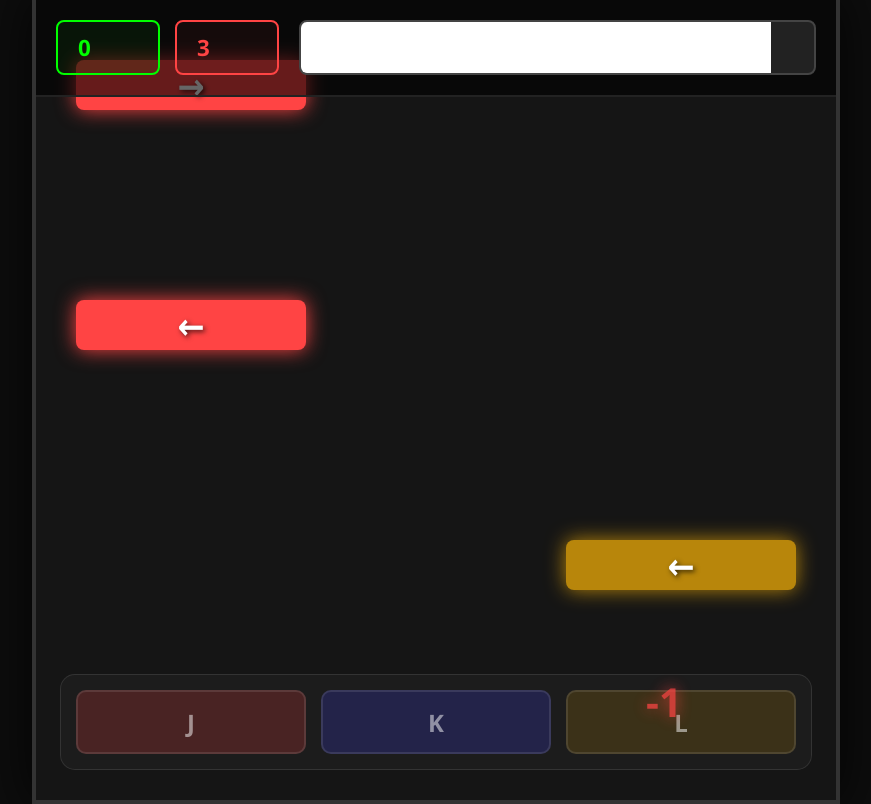
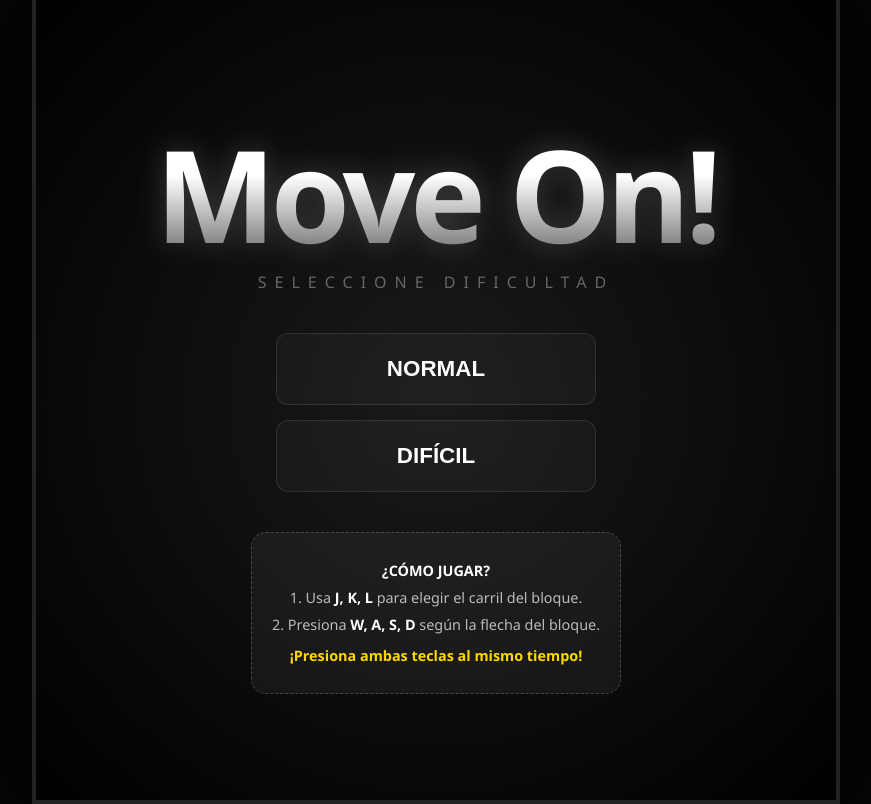
Before and after one commit to acabrera13/moveOn, a plain HTML site: page index.html in a window 1280 px wide. Shown: the whole page, without its empty margins (204-1075 px from the left). Drawn offline with Linux system fonts and the light colour scheme.

Commit message:
Terminado version web

```diff
--- a/index.html
+++ b/index.html
@@ -3,24 +3,49 @@
 <head>
     <meta charset="UTF-8">
     <meta name="viewport" content="width=device-width, initial-scale=1.0">
-    <title>Juego de Ritmo y Coordinación</title>
+    <title>MoveOn - Rhythm Game</title>
     <link rel="stylesheet" href="style.css">
 </head>
 <body>
 
     <div id="game-area">
+       <div id="start-menu">
+            <h1 class="game-title">Move On!</h1>
+            <p class="select-text">SELECCIONE DIFICULTAD</p>
+
+            <div class="difficulty-buttons">
+                <button class="btn-difficulty btn-normal" onclick="setDifficulty('normal')">NORMAL</button>
+                <button class="btn-difficulty btn-dificil" onclick="setDifficulty('dificil')">DIFÍCIL</button>
+            </div>
+
+            <div class="game-instructions">
+                <p><strong>¿CÓMO JUGAR?</strong></p>
+                <p>1. Usa <strong>J, K, L</strong> para elegir el carril del bloque.</p>
+                <p>2. Presiona <strong>W, A, S, D</strong> según la flecha del bloque.</p>
+                <p class="inst-highlight">¡Presiona ambas teclas al mismo tiempo!</p>
+            </div>
+        </div>
+
         <div id="top-interface">
             <div id="stats-container">
-                <div class="stat-item"><span id="score-correct">0</span></div>
-                <div class="stat-item"><span id="score-wrong">0</span></div>
+                <div id="score-correct" class="stat-item">0</div>
+                <div id="score-wrong" class="stat-item">0</div>
             </div>
 
-            <div id="timer-container">
-                <div id="timer-bar"></div>
+            <div id="timer-wrapper">
+                <div id="timer-container">
+                    <div id="timer-bar"></div>
+                    <div id="timer-text">0s</div>
+                </div>
+                <button id="btn-surrender" title="Rendirse">
+                    <span class="emoji-icon">✋</span>
+                </button>
             </div>
         </div>
 
         <div id="blocks-container"></div>
+
+        <div id="final-countdown" style="display: none;"></div>
 
         <div id="bottom-bars-container">
             <div class="bottom-bar bar-red">J</div>
@@ -29,9 +54,12 @@
         </div>
 
         <div id="modal-gameover">
-            <h1>GAME OVER</h1>
-            <p id="final-stats"></p>
-            <button id="btn-restart">Reintentar</button>
+            <h1>ESTADO</h1>
+            <div id="final-stats"></div>
+            <div class="modal-buttons">
+                <button id="btn-next-level" style="display: none;">SIGUIENTE NIVEL</button>
+                <button id="btn-restart">VOLVER AL MENÚ</button>
+            </div>
         </div>
     </div>
 
--- a/script.js
+++ b/script.js
@@ -1,37 +1,54 @@
-const totalTime = 60 * 1000;
-const maxErrors = 15;
 let startTime, animationFrameId, blockInterval;
 let correct = 0, wrong = 0;
 let keysPressed = {};
+let currentLevel = 1;
+let currentDifficulty = 'normal';
+
+const levelsConfig = {
+    normal: [
+        { level: 1, time: 30000,  errors: 15, speed: 5, spawn: 850 },
+        { level: 2, time: 45000,  errors: 13, speed: 6, spawn: 750 },
+        { level: 3, time: 60000,  errors: 10, speed: 7, spawn: 650 }
+    ],
+    dificil: [
+        { level: 1, time: 60000,  errors: 10, speed: 9,  spawn: 550 },
+        { level: 2, time: 90000,  errors: 8,  speed: 10, spawn: 450 },
+        { level: 3, time: 120000, errors: 5,  speed: 11, spawn: 400 }
+    ]
+};
 
 const timerBar = document.getElementById('timer-bar');
+const timerText = document.getElementById('timer-text');
+const finalCountdown = document.getElementById('final-countdown');
 const modal = document.getElementById('modal-gameover');
-const modalTitle = modal.querySelector('h1');
+const startMenu = document.getElementById('start-menu');
 const blocksContainer = document.getElementById('blocks-container');
 const scoreCorrectDisplay = document.getElementById('score-correct');
 const scoreWrongDisplay = document.getElementById('score-wrong');
 const finalStats = document.getElementById('final-stats');
+const btnNext = document.getElementById('btn-next-level');
 const btnRestart = document.getElementById('btn-restart');
+const btnSurrender = document.getElementById('btn-surrender');
 
-const arrowSymbols = ['↑', '↓', '←', '→'];
-const lanes = [
-    { key: 'j', x: 40, color: '#ff4444', class: 'bar-red' },
-    { key: 'k', x: 285, color: '#4444ff', class: 'bar-blue' },
-    { key: 'l', x: 530, color: '#b8860b', class: 'bar-yellow' }
-];
+function setDifficulty(diff) {
+    currentDifficulty = diff;
+    currentLevel = 1;
+    startMenu.style.display = 'none';
+    startGame();
+}
 
 function startGame() {
+    const config = levelsConfig[currentDifficulty][currentLevel - 1];
     correct = 0; wrong = 0;
     keysPressed = {};
     updateScore();
     modal.style.display = 'none';
+    finalCountdown.style.display = 'none';
     blocksContainer.innerHTML = '';
     timerBar.style.backgroundColor = '#ffffff';
     startTime = performance.now();
-
     if (blockInterval) clearInterval(blockInterval);
-    blockInterval = setInterval(createBlock, 800); // Un poco más rápido por ser más alto
-
+    blockInterval = setInterval(createBlock, config.spawn);
     if (animationFrameId) cancelAnimationFrame(animationFrameId);
     gameLoop(startTime);
 }
@@ -39,18 +56,98 @@ function startGame() {
 function createBlock() {
     const block = document.createElement('div');
     block.classList.add('block');
-    const lane = lanes[Math.floor(Math.random() * lanes.length)];
-    const arrow = arrowSymbols[Math.floor(Math.random() * arrowSymbols.length)];
+    const laneList = [
+        { key: 'j', x: 40, color: '#ff4444', class: 'bar-red' },
+        { key: 'k', x: 285, color: '#4444ff', class: 'bar-blue' },
+        { key: 'l', x: 530, color: '#b8860b', class: 'bar-yellow' }
+    ];
+    const lane = laneList[Math.floor(Math.random() * 3)];
 
-    block.innerText = arrow;
+    // Mapeo de Flechas a Teclas WASD
+    const directions = [
+        { symbol: '↑', key: 'w' },
+        { symbol: '↓', key: 's' },
+        { symbol: '←', key: 'a' },
+        { symbol: '→', key: 'd' }
+    ];
+    const dir = directions[Math.floor(Math.random() * 4)];
+
+    block.innerText = dir.symbol;
     block.dataset.laneKey = lane.key;
-    block.dataset.arrow = arrow;
+    block.dataset.requiredDir = dir.key;
     block.dataset.laneClass = lane.class;
     block.style.left = lane.x + 'px';
     block.style.top = '0px';
     block.style.backgroundColor = lane.color;
     block.style.boxShadow = `0 0 20px ${lane.color}`;
     blocksContainer.appendChild(block);
+}
+
+function updateBlocks(speed) {
+    document.querySelectorAll('.block').forEach(block => {
+        let top = parseInt(block.style.top);
+        block.style.top = (top + speed) + 'px';
+        if (top > 740) {
+            if (!block.dataset.processed) {
+                wrong++;
+                updateScore();
+                showFloatingText(parseInt(block.style.left), 700, 'wrong');
+            }
+            block.remove();
+        }
+    });
+}
+
+function checkInput() {
+    document.querySelectorAll('.block').forEach(block => {
+        const top = parseInt(block.style.top);
+        if (top > 650 && top < 730 && !block.dataset.processed) {
+            const laneKey = block.dataset.laneKey;
+            const dirKey = block.dataset.requiredDir;
+
+            if (keysPressed[laneKey] && keysPressed[dirKey]) {
+                correct++;
+                block.dataset.processed = "true";
+                const bar = document.querySelector('.' + block.dataset.laneClass);
+                bar.classList.add('hit-flash');
+                setTimeout(() => bar.classList.remove('hit-flash'), 100);
+                showFloatingText(parseInt(block.style.left), top, 'correct');
+                block.remove();
+                updateScore();
+            }
+        }
+    });
+}
+
+function gameLoop(currentTime) {
+    const config = levelsConfig[currentDifficulty][currentLevel - 1];
+    const elapsed = currentTime - startTime;
+    const timeLeft = Math.max(0, config.time - elapsed);
+    const percentage = (timeLeft / config.time) * 100;
+    const secondsLeft = Math.ceil(timeLeft / 1000);
+
+    if (secondsLeft <= 3 && secondsLeft > 0) {
+        if (blockInterval) { clearInterval(blockInterval); blockInterval = null; }
+        finalCountdown.style.display = 'block';
+        finalCountdown.innerText = secondsLeft;
+    }
+
+    timerBar.style.width = percentage + '%';
+    timerText.innerText = secondsLeft + "s";
+    checkInput();
+    updateBlocks(config.speed);
+
+    if (wrong >= config.errors) {
+        endGame("GAME OVER", `Nivel ${currentLevel} fallido. Superaste los ${config.errors} errores.`, "#ff4444", false);
+        return;
+    }
+
+    if (timeLeft <= 0) {
+        const isLast = currentLevel === 3;
+        endGame("¡NIVEL SUPERADO!", isLast ? "¡ERES UNA LEYENDA DE MOVEON!" : `¡Nivel ${currentLevel} listo! Siguiente nivel...`, "#ffd700", !isLast);
+    } else {
+        animationFrameId = requestAnimationFrame(gameLoop);
+    }
 }
 
 function updateScore() {
@@ -68,91 +165,19 @@ function showFloatingText(x, y, type) {
     setTimeout(() => text.remove(), 700);
 }
 
-function checkInput() {
-    const blocks = document.querySelectorAll('.block');
-    blocks.forEach(block => {
-        const top = parseInt(block.style.top);
-
-        // ZONA DE IMPACTO AJUSTADA PARA ALTURA 800px
-        // Las barras están en el fondo, detectamos entre 650 y 730
-        if (top > 650 && top < 730 && !block.dataset.processed) {
-            let colorKey = block.dataset.laneKey;
-            let inputArrow = '';
-            if (keysPressed['w']) inputArrow = '↑';
-            if (keysPressed['s']) inputArrow = '↓';
-            if (keysPressed['a']) inputArrow = '←';
-            if (keysPressed['d']) inputArrow = '→';
-
-            if (keysPressed[colorKey] && inputArrow === block.dataset.arrow) {
-                correct++;
-                block.dataset.processed = "true";
-                const bar = document.querySelector('.' + block.dataset.laneClass);
-                bar.classList.add('hit-flash');
-                setTimeout(() => bar.classList.remove('hit-flash'), 100);
-                showFloatingText(parseInt(block.style.left), top, 'correct');
-                block.remove();
-                updateScore();
-            }
-        }
-    });
-}
-
-function updateBlocks() {
-    const blocks = document.querySelectorAll('.block');
-    blocks.forEach(block => {
-        let top = parseInt(block.style.top);
-        block.style.top = (top + 5) + 'px'; // Velocidad aumentada ligeramente
-
-        // Si sobrepasa la zona de las barras
-        if (top > 740) {
-            if (!block.dataset.processed) {
-                wrong++;
-                showFloatingText(parseInt(block.style.left), 700, 'wrong');
-                updateScore();
-            }
-            block.remove();
-        }
-    });
-}
-
-function gameLoop(currentTime) {
-    const elapsed = currentTime - startTime;
-    const timeLeft = Math.max(0, totalTime - elapsed);
-    const percentage = (timeLeft / totalTime) * 100;
-
-    timerBar.style.width = percentage + '%';
-
-    if (percentage < 20) {
-        timerBar.style.backgroundColor = '#ff4444';
-    } else {
-        timerBar.style.backgroundColor = '#ffffff';
-    }
-
-    checkInput();
-    updateBlocks();
-
-    if (wrong >= maxErrors) {
-        endGame("GAME OVER", "¡Demasiados errores!", "#ff4444");
-        return;
-    }
-
-    if (timeLeft <= 0) {
-        endGame("¡NIVEL SUPERADO!", "¡Felicidades, eres un experto!", "#ffd700");
-    } else {
-        animationFrameId = requestAnimationFrame(gameLoop);
-    }
-}
-
-function endGame(title, message, color) {
+function endGame(title, message, color, showNext) {
+    finalCountdown.style.display = 'none';
+    if (blockInterval) clearInterval(blockInterval);
+    cancelAnimationFrame(animationFrameId);
     modal.style.display = 'flex';
-    modalTitle.innerText = title;
-    modalTitle.style.color = color;
-    finalStats.innerHTML = `${message}<br><br>Aciertos: ${correct} | Errores: ${wrong}`;
-    clearInterval(blockInterval);
-    cancelAnimationFrame(animationFrameId);
+    modal.querySelector('h1').innerText = title;
+    modal.querySelector('h1').style.color = color;
+    finalStats.innerHTML = `<p>${message}</p><div style="background: rgba(255,255,255,0.05); padding: 20px; border-radius: 12px;"><div style="color: #44ff44;">Aciertos: ${correct}</div><div style="color: #ff4444;">Errores: ${wrong}</div></div>`;
+    btnNext.style.display = showNext ? 'block' : 'none';
 }
 
 window.addEventListener('keydown', e => keysPressed[e.key.toLowerCase()] = true);
 window.addEventListener('keyup', e => delete keysPressed[e.key.toLowerCase()]);
-btnRestart.addEventListener('click', startGame);
-window.onload = startGame;
+btnNext.addEventListener('click', () => { currentLevel++; startGame(); });
+btnRestart.addEventListener('click', () => { modal.style.display = 'none'; startMenu.style.display = 'flex'; });
+btnSurrender.addEventListener('click', () => { endGame("GAME OVER", "Te has rendido.", "#ff8800", false); });
--- a/style.css
+++ b/style.css
@@ -1,12 +1,12 @@
-/* --- ESTILOS GENERALES --- */
+/* --- CONFIGURACIÓN BASE --- */
 body {
     margin: 0;
-    background-color: #0d0d0d;
+    background-color: #050505;
     display: flex;
     justify-content: center;
     align-items: center;
     height: 100vh;
-    font-family: 'Segoe UI', Tahoma, Geneva, Verdana, sans-serif;
+    font-family: 'Segoe UI', Roboto, Helvetica, Arial, sans-serif;
     overflow: hidden;
     color: white;
 }
@@ -14,147 +14,217 @@ body {
 #game-area {
     position: relative;
     width: 800px;
-    height: 800px; /* ALTURA AUMENTADA */
-    background-color: #151515;
-    border: 4px solid #333;
-    box-shadow: 0 0 50px rgba(0,0,0,0.8);
+    height: 800px; /* Área alta */
+    background-color: #0f0f0f;
+    border: 4px solid #222;
+    box-shadow: 0 0 100px rgba(0,0,0,0.9);
     overflow: hidden;
 }
 
-/* Interfaz Superior */
-#top-interface {
-    display: flex;
-    align-items: stretch;
-    padding: 20px;
-    gap: 20px;
-    background: rgba(0,0,0,0.6);
-    border-bottom: 2px solid #222;
-    z-index: 20;
-    position: relative;
-}
-
-#stats-container {
-    display: flex;
-    gap: 15px;
-}
-
-#score-correct {
-    color: #00ff00;
-    border: 2px solid #00ff00;
-    padding: 10px 20px;
-    border-radius: 8px;
-    font-weight: bold;
-    font-size: 1.4rem;
-    min-width: 60px;
-    text-align: center;
-    display: flex;
-    align-items: center;
-    background: rgba(0, 255, 0, 0.05);
-}
-
-#score-wrong {
-    color: #ff4444;
-    border: 2px solid #ff4444;
-    padding: 10px 20px;
-    border-radius: 8px;
-    font-weight: bold;
-    font-size: 1.4rem;
-    min-width: 60px;
-    text-align: center;
-    display: flex;
-    align-items: center;
-    background: rgba(255, 68, 68, 0.05);
-}
-
-#timer-container {
-    flex-grow: 1;
-    background-color: #222;
-    border: 2px solid #444;
-    border-radius: 8px;
-    overflow: hidden;
-    position: relative;
-}
-
-#timer-bar {
-    width: 100%;
-    height: 100%;
-    background-color: #ffffff;
-    transition: background-color 0.4s ease;
-}
-
-/* Bloques */
-#blocks-container {
+/* --- MENÚ DE INICIO (MOVEON) --- */
+#start-menu {
     position: absolute;
     top: 0;
     left: 0;
     width: 100%;
     height: 100%;
-    pointer-events: none;
+    background: radial-gradient(circle, #1a1a1a 0%, #000 100%);
+    display: flex;
+    flex-direction: column;
+    justify-content: center;
+    align-items: center;
+    z-index: 100;
 }
 
-.block {
-    position: absolute;
-    width: 230px;
-    height: 50px;
-    border-radius: 8px;
-    display: flex;
-    justify-content: center;
-    align-items: center;
-    font-size: 36px;
-    color: white;
-    font-weight: bold;
-    text-shadow: 2px 2px 5px rgba(0,0,0,0.7);
-    z-index: 10;
+.game-title {
+    font-size: 8rem;
+    font-weight: 900;
+    margin: 0;
+    /*text-transform: uppercase;
+    font-style: italic;*/
+    background: linear-gradient(to bottom, #ffffff 40%, #444444 100%);
+    -webkit-background-clip: text;
+    -webkit-text-fill-color: transparent;
+    filter: drop-shadow(0 0 15px rgba(255,255,255,0.2));
+    letter-spacing: -5px;
 }
 
-/* Barras Inferiores */
+.select-text {
+    font-size: 1rem;
+    letter-spacing: 8px;
+    color: #666;
+    margin-bottom: 40px;
+    margin-top: -10px;
+}
+
+.difficulty-buttons {
+    display: flex;
+    flex-direction: column;
+    gap: 15px;
+    width: 320px;
+}
+
+.btn-difficulty {
+    padding: 22px;
+    font-size: 1.4rem;
+    font-weight: bold;
+    cursor: pointer;
+    border: 1px solid rgba(255,255,255,0.1);
+    border-radius: 12px;
+    background: rgba(255,255,255,0.03);
+    color: white;
+    transition: all 0.3s cubic-bezier(0.175, 0.885, 0.32, 1.275);
+    text-transform: uppercase;
+}
+
+.btn-normal:hover {
+    background: #00ff00;
+    color: black;
+    box-shadow: 0 0 40px rgba(0, 255, 0, 0.3);
+    transform: scale(1.05);
+}
+
+.btn-dificil:hover {
+    background: #ff4444;
+    color: black;
+    box-shadow: 0 0 40px rgba(255, 68, 68, 0.3);
+    transform: scale(1.05);
+}
+
+/* --- INTERFAZ DE JUEGO --- */
+#top-interface {
+    display: flex;
+    padding: 20px;
+    gap: 20px;
+    background: rgba(0,0,0,0.8);
+    border-bottom: 2px solid #222;
+    z-index: 50;
+    position: relative;
+}
+
+#stats-container { display: flex; gap: 10px; }
+
+.stat-item {
+    padding: 10px 20px;
+    border-radius: 8px;
+    font-weight: bold;
+    font-size: 1.4rem;
+    min-width: 50px;
+    text-align: center;
+}
+
+#score-correct { color: #00ff00; border: 2px solid #00ff00; background: rgba(0,255,0,0.05); }
+#score-wrong { color: #ff4444; border: 2px solid #ff4444; background: rgba(255,68,68,0.05); }
+
+#timer-wrapper { flex-grow: 1; display: flex; gap: 10px; }
+
+#timer-container {
+    flex-grow: 1;
+    background: #222;
+    border-radius: 8px;
+    position: relative;
+    overflow: hidden;
+    display: flex;
+    align-items: center;
+    justify-content: center;
+    border: 2px solid #333;
+}
+
+#timer-bar {
+    position: absolute; left: 0; top: 0; height: 100%; width: 100%;
+    background: white; z-index: 1; transition: background 0.3s;
+}
+
+#timer-text {
+    position: relative; z-index: 2; font-weight: bold;
+    color: #000; mix-blend-mode: difference; filter: invert(1);
+}
+
+#btn-surrender {
+    background: #111; border: 2px solid #ff4444; border-radius: 8px;
+    padding: 0 15px; cursor: pointer; transition: 0.2s;
+}
+#btn-surrender:hover { background: #ff4444; transform: scale(1.05); }
+
+/* --- ELEMENTOS DE JUEGO --- */
+.block {
+    position: absolute; width: 230px; height: 55px; border-radius: 10px;
+    display: flex; justify-content: center; align-items: center;
+    font-size: 38px; color: white; font-weight: bold; z-index: 10;
+    box-shadow: 0 5px 15px rgba(0,0,0,0.3);
+}
+
 #bottom-bars-container {
-    position: absolute;
-    bottom: 30px; /* Un poco más arriba del borde */
-    left: 50%;
-    transform: translateX(-50%);
-    width: 90%;
-    display: flex;
-    gap: 15px;
-    padding: 15px;
-    background-color: rgba(255,255,255,0.03);
-    border-radius: 15px;
-    border: 1px solid rgba(255,255,255,0.1);
+    position: absolute; bottom: 30px; left: 50%; transform: translateX(-50%);
+    width: 90%; display: flex; gap: 15px; padding: 15px;
+    background: rgba(255,255,255,0.02); border-radius: 15px; border: 1px solid #222;
 }
 
 .bottom-bar {
-    height: 60px;
-    flex: 1;
-    border-radius: 10px;
-    display: flex;
-    justify-content: center;
-    align-items: center;
-    color: rgba(255,255,255,0.5);
-    font-weight: bold;
-    font-size: 1.5rem;
-    border: 2px solid rgba(255,255,255,0.1);
+    height: 60px; flex: 1; border-radius: 10px; display: flex;
+    justify-content: center; align-items: center; font-size: 1.6rem;
+    border: 2px solid rgba(255,255,255,0.1); color: rgba(255,255,255,0.3);
 }
 
-.bar-red { background-color: rgba(255, 68, 68, 0.2); }
-.bar-blue { background-color: rgba(68, 68, 255, 0.2); }
-.bar-yellow { background-color: rgba(184, 134, 11, 0.2); }
+.bar-red { background: rgba(255, 68, 68, 0.15); }
+.bar-blue { background: rgba(68, 68, 255, 0.15); }
+.bar-yellow { background: rgba(184, 134, 11, 0.15); }
 
-/* Efectos */
 .hit-flash { filter: brightness(3); transform: scale(1.05); box-shadow: 0 0 30px white; }
-.floating-text { position: absolute; font-weight: bold; font-size: 2.5rem; animation: moveUpFade 0.7s ease-out forwards; z-index: 100; }
-.plus-one { color: #00ff00; text-shadow: 0 0 15px #00ff00; }
-.minus-one { color: #ff4444; text-shadow: 0 0 15px #ff4444; }
 
-@keyframes moveUpFade {
-    0% { transform: translateY(0); opacity: 1; }
-    100% { transform: translateY(-100px); opacity: 0; }
+/* --- CONTADOR Y MODAL --- */
+#final-countdown {
+    position: absolute; top: 50%; left: 50%; transform: translate(-50%, -50%);
+    font-size: 15rem; font-weight: 900; color: #ff4444; z-index: 200;
 }
 
-/* Modal */
+.pulse-text { animation: pulse 1s ease-out infinite; }
+@keyframes pulse { 0% { transform: translate(-50%, -50%) scale(1); opacity: 1; } 100% { transform: translate(-50%, -50%) scale(1.5); opacity: 0; } }
+
 #modal-gameover {
     display: none; position: absolute; top: 0; left: 0; width: 100%; height: 100%;
-    background: rgba(0,0,0,0.97); flex-direction: column; justify-content: center; align-items: center; z-index: 1000;
+    background: rgba(0,0,0,0.95); flex-direction: column; justify-content: center;
+    align-items: center; z-index: 1000; text-align: center;
 }
-#modal-gameover h1 { font-size: 5rem; margin-bottom: 10px; }
-#btn-restart { padding: 18px 60px; cursor: pointer; border-radius: 10px; font-weight: bold; font-size: 1.3rem; border: none; background: white; transition: 0.2s; }
-#btn-restart:hover { transform: scale(1.05); background: #eee; }
+
+.modal-buttons { display: flex; gap: 20px; margin-top: 30px; }
+
+#btn-next-level {
+    background: #00ff00; color: black; padding: 15px 35px; border: none;
+    border-radius: 10px; font-weight: bold; cursor: pointer; font-size: 1.1rem;
+}
+
+#btn-restart {
+    background: white; color: black; padding: 15px 35px; border: none;
+    border-radius: 10px; font-weight: bold; cursor: pointer; font-size: 1.1rem;
+}
+
+.floating-text { position: absolute; font-weight: bold; font-size: 2.5rem; animation: moveUpFade 0.7s forwards; }
+@keyframes moveUpFade { 0% { transform: translateY(0); opacity: 1; } 100% { transform: translateY(-100px); opacity: 0; } }
+.plus-one { color: #00ff00; } .minus-one { color: #ff4444; }
+
+.game-instructions {
+    margin-top: 40px;
+    padding: 20px;
+    background: rgba(255, 255, 255, 0.05);
+    border-radius: 15px;
+    border: 1px dashed rgba(255, 255, 255, 0.2);
+    text-align: center;
+    max-width: 400px;
+}
+
+.game-instructions p {
+    margin: 8px 0;
+    color: #bbb;
+    font-size: 0.9rem;
+}
+
+.game-instructions strong {
+    color: #fff;
+}
+
+.inst-highlight {
+    color: #ffd700 !important; /* Dorado para resaltar */
+    font-weight: bold;
+    margin-top: 12px !important;
+}
```
